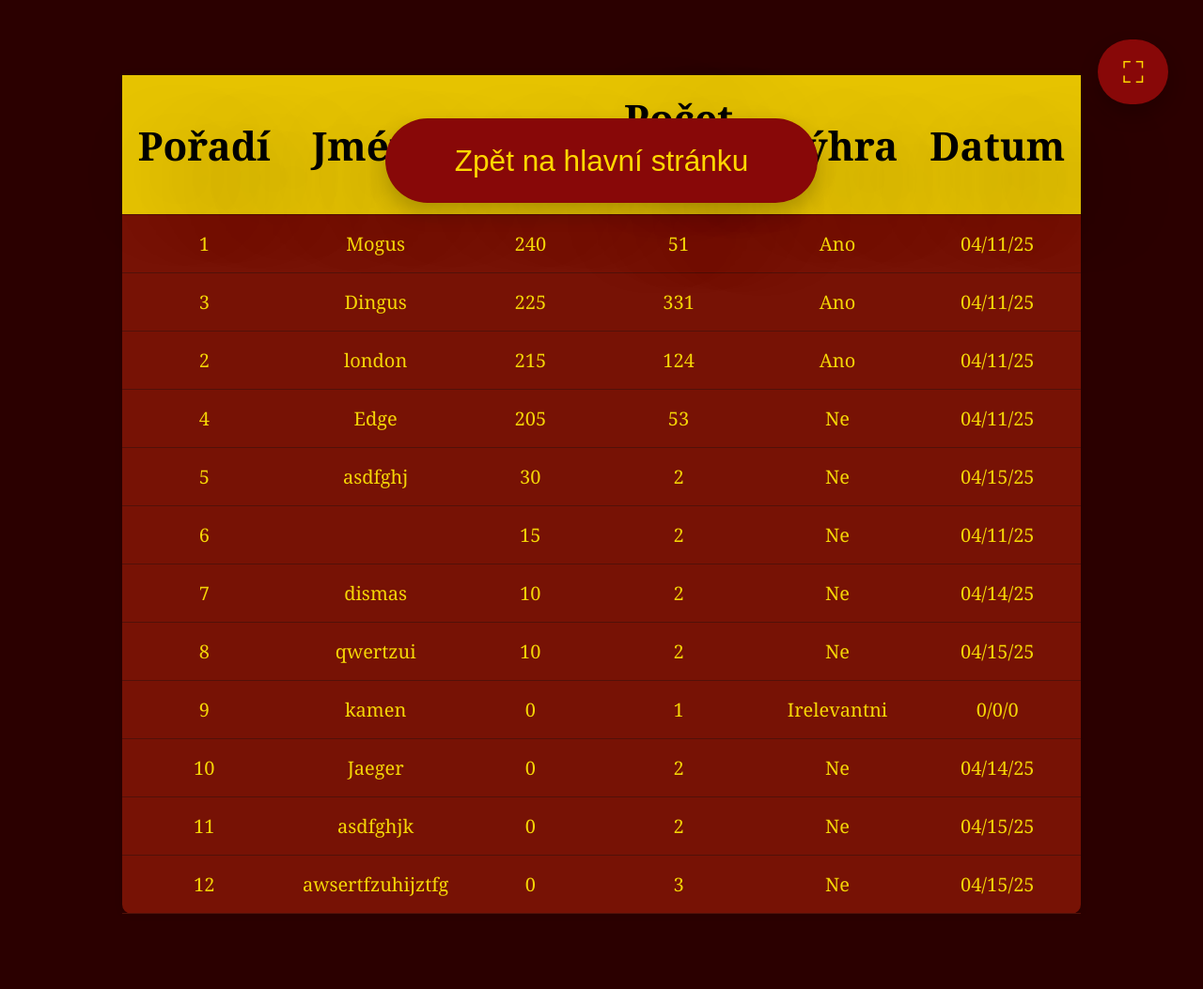
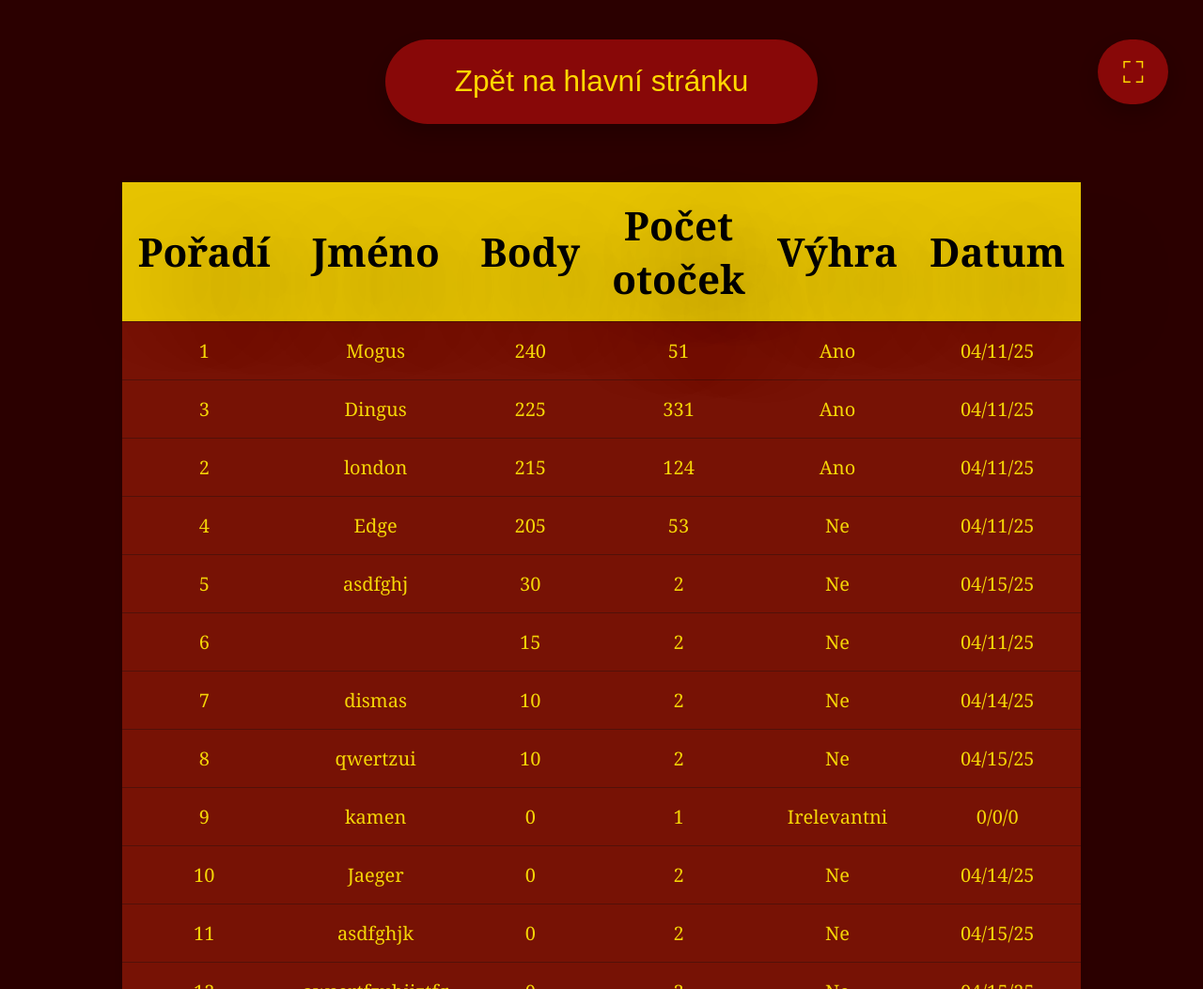
Before and after one commit to Kybernetika-SPSE/RP_Vojacek_Vodicka_Nemec, a Flask app: page /Lboard1 in a window 1280 px wide. Shown: the whole page at 94% size. Run offline with Flask 3, Linux system fonts and the light colour scheme.

Commit message:
uzuzuzuzuz

```diff
--- a/Krabice s progressem/LasGambas/static/styles.css
+++ b/Krabice s progressem/LasGambas/static/styles.css
@@ -1,6 +1,8 @@
 html, body {
   margin: 0;
   padding: 0;
+  height: 100%;
+  overflow: auto;
 
 }
 body {
@@ -42,15 +44,11 @@ h1 {
   top: 12dvh;
 }
 .Bcontainer {
-  width: 100%;
   display: flex;
   justify-content: center;
-  flex-wrap: wrap;
-  gap: 10vh;
-  padding: 5vh 20vh;
-  position: absolute;
-  top: 5dvh;
-  z-index: 100;
+  padding: 2vh 0;
+  background-color: #2b0000;
+  width: 100%;
 }
 .containerR {
   width: 100%;
@@ -61,17 +59,10 @@ h1 {
   padding: 5vh 20vh;
 }
 .scrollable-container {
-  max-height: 100dvh;
+  max-height: 90vh;
   overflow-y: auto;
-  overflow-x: hidden;
-  padding: 5vh 5vw;
+  padding: 2vh 5vw;
   box-sizing: border-box;
-  width: 100%;
-  position: relative; /* Keeps it in flow, unlike `absolute` */
-  display: flex;
-  flex-direction: column;
-  align-items: center;
-  gap: 5vh;
 }
 .button {
   padding: 2.5vh 7vh;
--- a/Krabice s progressem/LasGambas/templates/L-Board1.html
+++ b/Krabice s progressem/LasGambas/templates/L-Board1.html
@@ -20,6 +20,7 @@
 <div class="Bcontainer">
 <button class="button" onclick="location.href='/'">Zpět na hlavní stránku</button>
 </div>
+
 <div class="scrollable-container">
 <table id="leaderboard">
     <thead>
--- a/Krabice s progressem/LasGambas/templates/L-Board2.html
+++ b/Krabice s progressem/LasGambas/templates/L-Board2.html
@@ -37,6 +37,7 @@
 <div class="Bcontainer">
   <button class="button" onclick="location.href='/'">Zpět na hlavní stránku</button>
 </div>
+
 <div class="scrollable-container">
 <table id="leaderboard">
   <thead>
--- a/Krabice s progressem/LasGambas/templates/L-Board3.html
+++ b/Krabice s progressem/LasGambas/templates/L-Board3.html
@@ -37,6 +37,7 @@
 <div class="Bcontainer">
   <button class="button" onclick="location.href='/'">Zpět na hlavní stránku</button>
   </div>
+
   <div class="scrollable-container">
   <table id="leaderboard">
       <thead>
```
